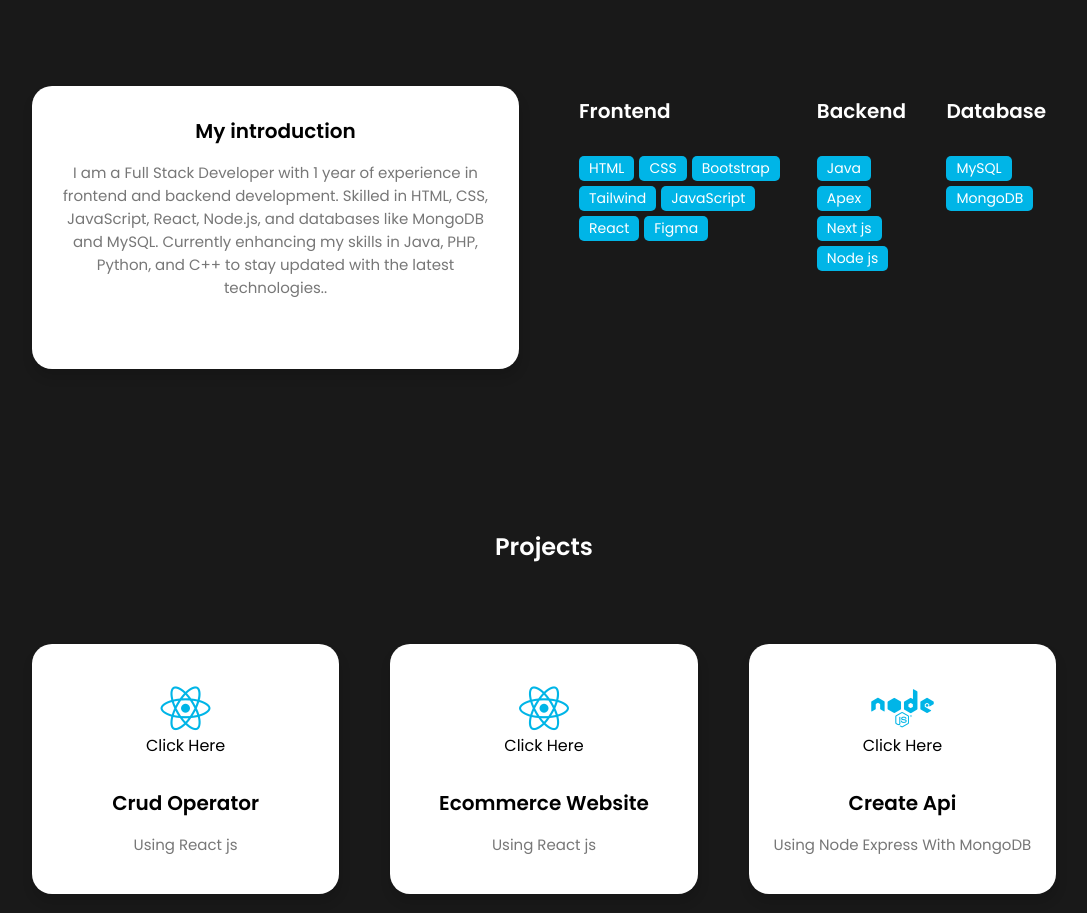
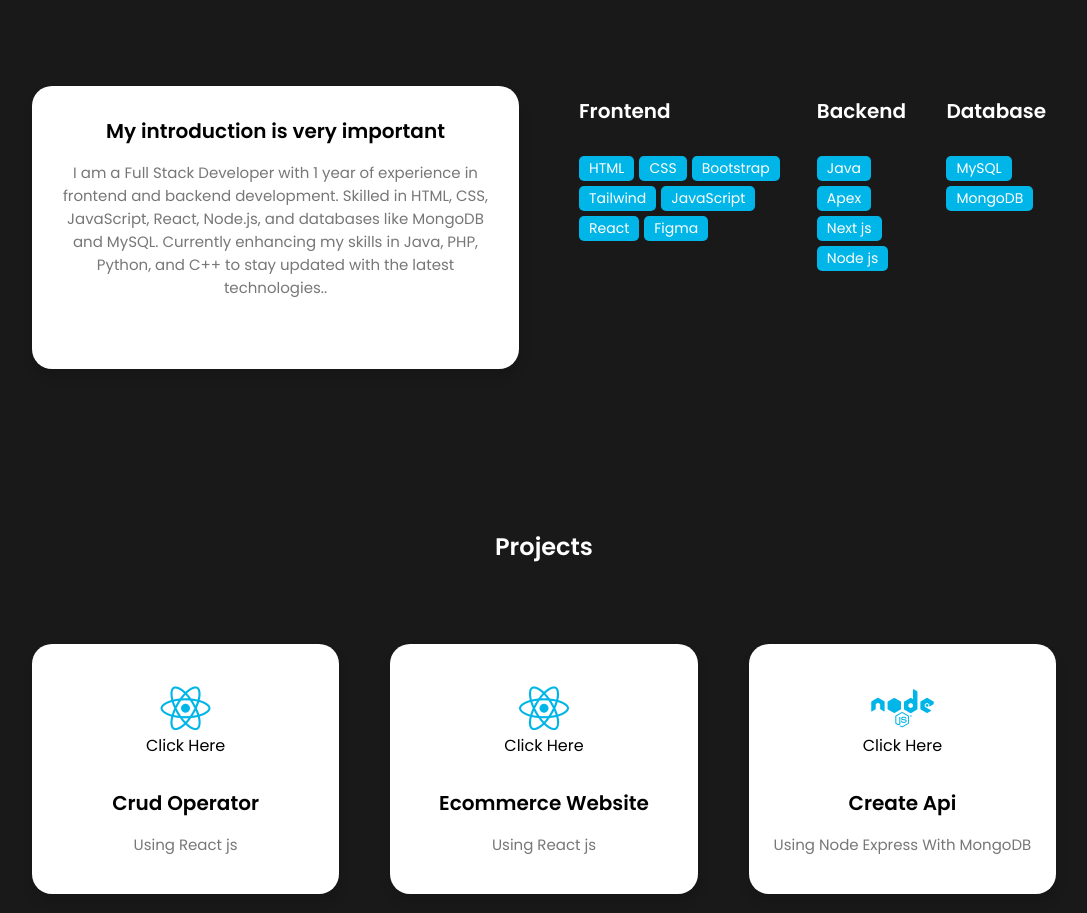
Before and after one commit to Zulfiqar-Ali10/React-Portfolio, a React (Vite) app: page / in a window 1280 px wide. Shown: the part 909-1822 px from the top of the page, without its empty margins (96-1183 px from the left). Built offline with nearby package versions, Linux system fonts and the light colour scheme.

Commit message:
changes-45

```diff
--- a/src/Components/About.jsx
+++ b/src/Components/About.jsx
@@ -10,7 +10,7 @@ export default function About() {
   <div className="row">
     <div className="col">
       <div className="about-info">
-        <h3 className='about-h3'>My introduction</h3>
+        <h3 className='about-h3'>My introduction is very important</h3>
         <p>
         I am a Full Stack Developer with 1 year of experience in frontend and backend development. Skilled in HTML, CSS, JavaScript, React, Node.js, and databases like MongoDB and MySQL. Currently enhancing my skills in Java, PHP, Python, and C++ to stay updated with the latest technologies..
         </p>
```
